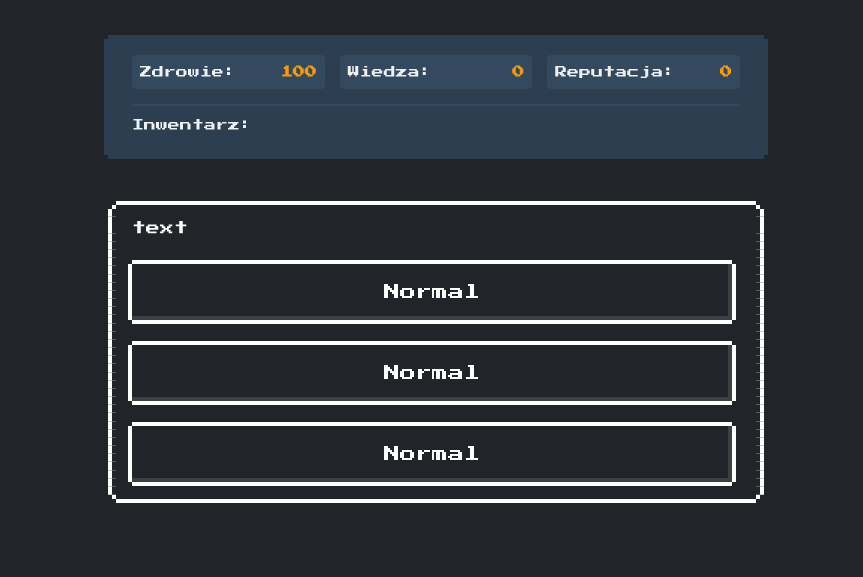
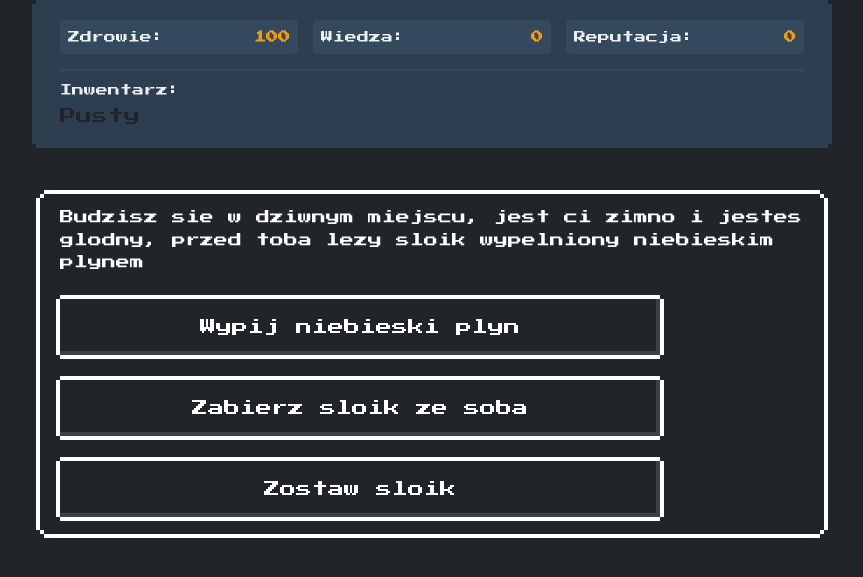
Before and after one commit to c0demite/yosemantia, a website: page game.html in a window 1280 px wide. Shown: the part 213-790 px from the top of the page, without its empty margins (208-1071 px from the left). Drawn offline with nearby package versions, Linux system fonts and the light colour scheme.

Commit message:
Poprawiono inicjalizacj gry - dodano DOMContentLoaded, naprawiono wywietlanie tekstu i przycisków

```diff
--- a/game.html
+++ b/game.html
@@ -41,15 +41,11 @@
         </div>
 
         <div class="nes-container is-rounded is-dark">
-            <p id="text">text</p>
+            <p id="text">Ładowanie gry...</p>
             <div id="option-buttons" class="btn-grid">
-                <button class="nes-btn">Normal</button>
-                <button class="nes-btn">Normal</button>
-                <button class="nes-btn">Normal</button>
-
+                <!-- Przyciski będą generowane przez JavaScript -->
             </div>
-
-          </div>
+        </div>
     </div>
 
 
--- a/game.js
+++ b/game.js
@@ -1,5 +1,5 @@
-const textElement = document.getElementById('text')
-const optionButtonsElement = document.getElementById('option-buttons')
+let textElement
+let optionButtonsElement
 
 let state = {}
 let inventory = {}
@@ -8,6 +8,12 @@ let playerStats = {
   health: 100,
   knowledge: 0,
   reputation: 0
+}
+
+function initializeGame() {
+  textElement = document.getElementById('text')
+  optionButtonsElement = document.getElementById('option-buttons')
+  startGame()
 }
 
 function startGame() {
@@ -1274,3 +1280,8 @@ function updateUI() {
     inventoryList.textContent = 'Pusty'
   }
 }
+
+// Inicjalizacja gry po załadowaniu strony
+document.addEventListener('DOMContentLoaded', function() {
+  initializeGame()
+})
```
